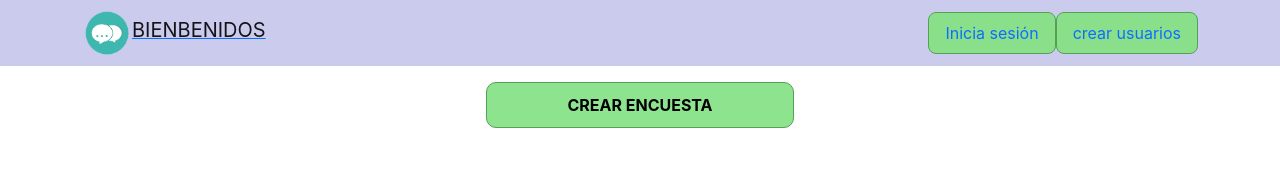
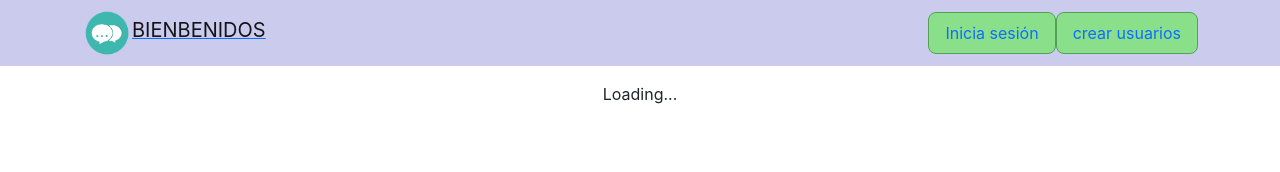
Before and after one commit to Dariiob/frontend1, a React (Create React App) app: page /encuestas in a window 1280 px wide. Shown: the top 172 px of the page. Built offline with nearby package versions, Linux system fonts and the light colour scheme; no server answers; the HTML template or start-up script is replaced by a standard one.

Commit message:
solucion

```diff
--- a/src/components/Encuestas/Encuestas.jsx
+++ b/src/components/Encuestas/Encuestas.jsx
@@ -6,6 +6,7 @@ import URL_SERVIDOR from "../../constante";
 
 function Encuestas() {
   const [encuestas, setEncuestas] = useState([]);
+  const [loading, setLoading] = useState(true);
 
   const deleteEncuesta = async (id) => {
     await axios.delete(URL_SERVIDOR + `/encuesta/${id}`).then((response) => {
@@ -26,14 +27,13 @@ function Encuestas() {
   return (
     <>
       <div className="container-encuestas-grid">
+      {loading && (<p>Loading...</p>)}
         <div className="c1-encuestas">
           <Link to="/encuestas/crear">
             <button className="encuestas-boton">Crear Encuesta</button>
           </Link>
         </div>
-          <div id="myProgress">
-          <div id="myBar"></div>
-          </div>
+
         <div className="c2-encuestas-tabla">
           <table className="encuestas-tabla">
             <thead>
```
